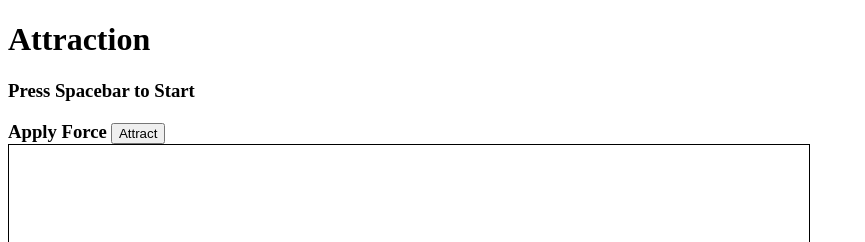
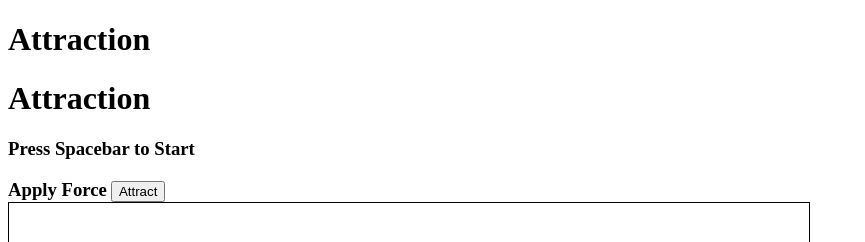
Before and after one commit to JuszJo/Attraction, a plain HTML site: page index.html in a window 1280 px wide. Shown: the top 242 px of the page, without its empty margins (0-865 px from the left). Drawn offline with Linux system fonts and the light colour scheme.

Commit message:
added name

```diff
--- a/index.html
+++ b/index.html
@@ -9,6 +9,7 @@
 </head>
 <body>
     <h1>Attraction</h1>
+    <h1>Attraction</h1>
     <h3>Press Spacebar to Start</h3>
     <div>
         <h3 id="h3">Apply Force</h3>
```
